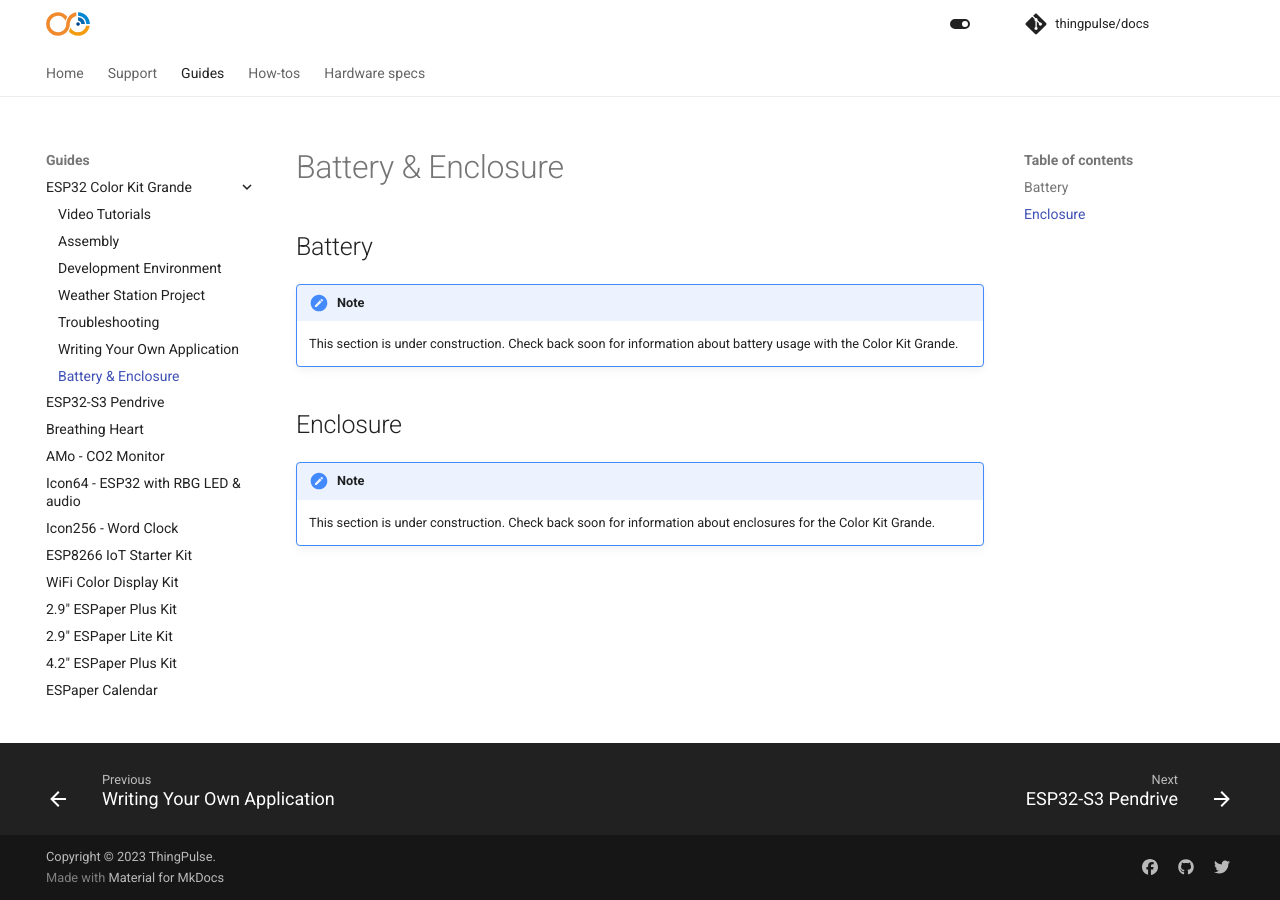
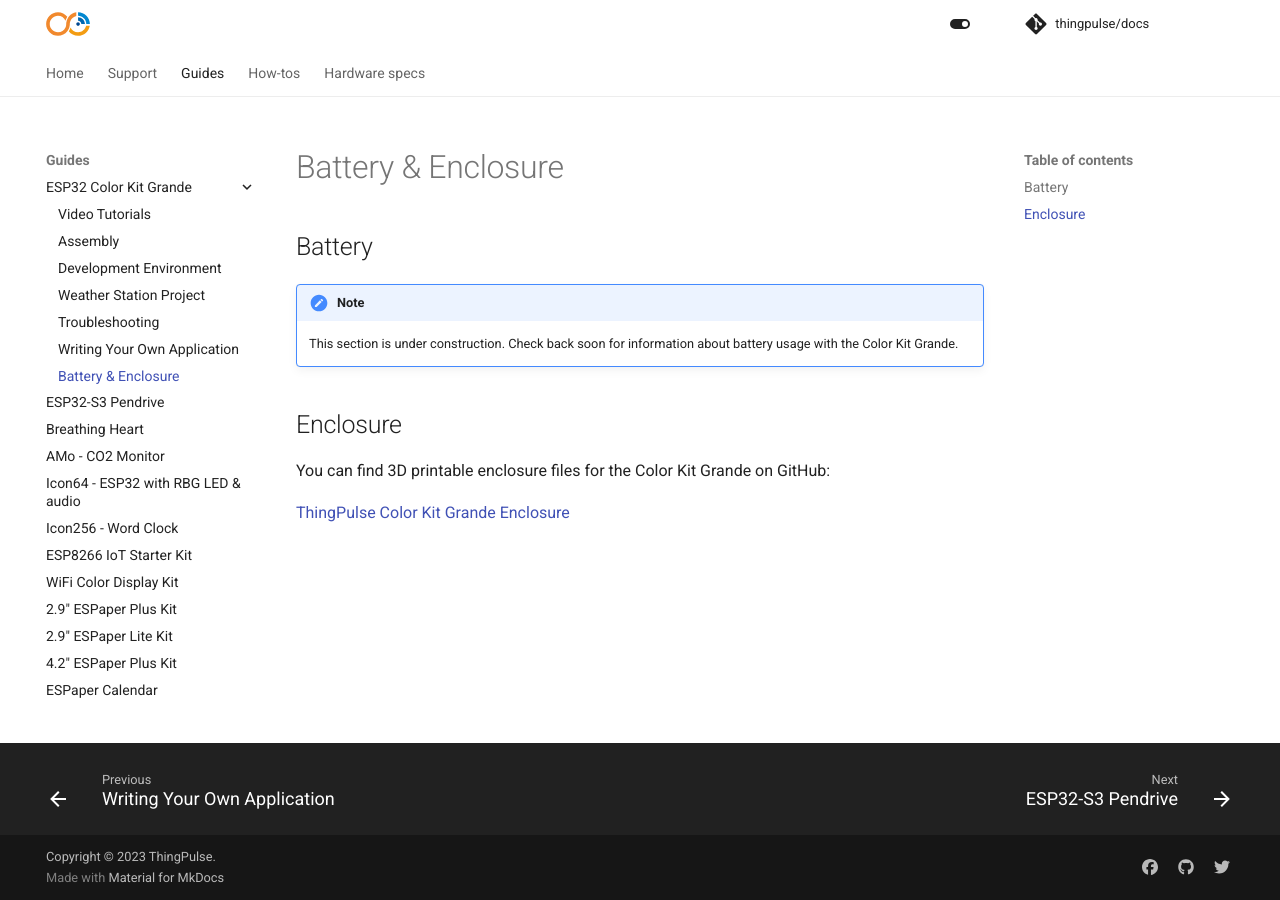
Before and after one commit to ThingPulse/docs, an MkDocs documentation site: the page built from docs/guides/color-kit-grande/battery-enclosure.md, in a window 1280 px wide. Built offline with MkDocs 1.6.1 and Material for MkDocs 9.7.7, drawn with Linux system fonts in a browser that asks for light colours; comment, search, counter and statistics services are not loaded.

Commit message:
Add link to 3d printable enclosure

```diff
--- a/docs/guides/color-kit-grande/battery-enclosure.md
+++ b/docs/guides/color-kit-grande/battery-enclosure.md
@@ -8,6 +8,6 @@
 
 ## Enclosure
 
-!!! note
+You can find 3D printable enclosure files for the Color Kit Grande on GitHub:
 
-    This section is under construction. Check back soon for information about enclosures for the Color Kit Grande.
+[ThingPulse Color Kit Grande Enclosure](https://github.com/ThingPulse/thingpulse-devices/tree/master/color-kit-grande-enclosure)
```
